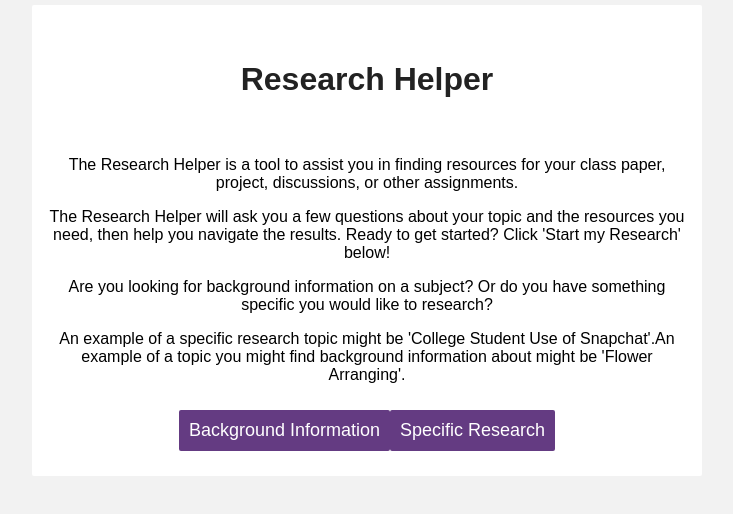
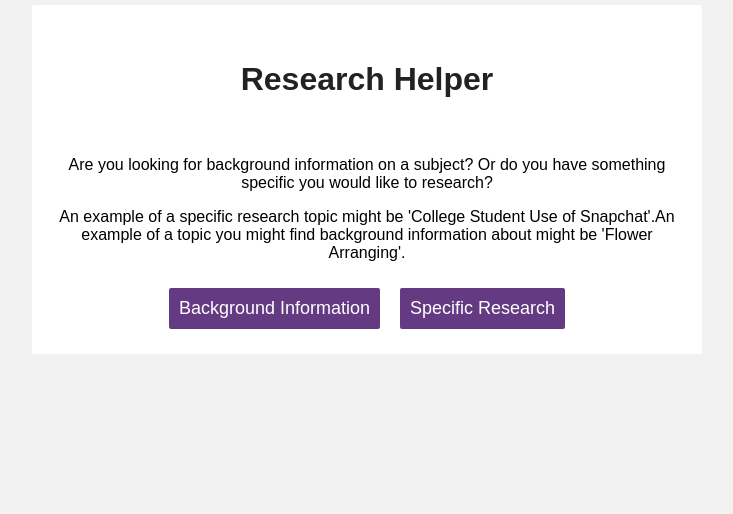
Before and after one commit to mdale-ebsco/research-helper, a React (Create React App) app: page / in a window 1280 px wide. Shown: the top 514 px of the page, without its empty margins (273-1006 px from the left). Built offline with nearby package versions, Linux system fonts and the light colour scheme.

Commit message:
Clean up

```diff
--- a/src/components/App.js
+++ b/src/components/App.js
@@ -6,13 +6,18 @@ import '../css/App.css';
 
 const machine = {
   start: {
-    BACKGROUND: 'researchstarter',
-    RESEARCH: 'eds'
+    RS_BTN: 'rsStart',
+    EDS_BTN: 'edsStart'
   },
-  researchstarter: {
-    SUBMITQUERY: 'rsResults',
+  rsStart: {
+    TOPIC_INPUT: 'rsSuccess',
   },
-  eds: {
+  rsSuccess: {
+    EDS_BTN: 'edsStart',
+    SOURCES: 'biblio',
+    RELATED: 'rsSuccess'
+  },
+  edsStart: {
     ANSWERQUESTION: 'edsResults',
     SUBMITQUERY: 'edsResults'
   }
@@ -32,10 +37,10 @@ class App extends Component {
 
     command(nextState, action) {
     switch (nextState) {
-      case 'researchstarter':
+      case 'rsStart':
         alert("Research Starter");
         break;
-      case 'eds':
+      case 'edsStart':
         alert("EDS");
         break;
       case 'null':
@@ -64,12 +69,6 @@ class App extends Component {
    }
  }
 
- handleSubmit(e) {
-    e.persist();
-    e.preventDefault();
-    this.setState({currentState: e.target.helperState});
-    this.transition({ type: e.target.name});
-  }
 
   renderStartPage(state){
     return(
@@ -77,16 +76,12 @@ class App extends Component {
         <p>Are you looking for background information on a subject? Or do you have something specific you would like to research?</p>
         <p><span className="example">An example of a specific research topic might be 'College Student Use of Snapchat'.</span><span className="example">An example of a topic you might find background information about might be 'Flower Arranging'.</span></p>
         <button
-            name="BACKGROUND"
-            helperState="researchstarter"
-            onClick={e => this.handleSubmit(e)}
+            onClick={() => this.transition({type: 'RS_BTN'})}
             >
             Background Information
           </button>
           <button
-            name="RESEARCH"
-            helperState="eds"
-            onClick={e => this.handleSubmit(e)}
+            onClick={() => this.transition({type: 'EDS_BTN'})}
             >
             Specific Research
           </button>
@@ -100,7 +95,6 @@ class App extends Component {
       <div className="research-helper">
         <Header heading="Research Helper"/>
         <div className="content">
-          <FormContainer/>
            {this.renderStartPage(helperState)}
         </div>
       </div>
--- a/src/css/App.css
+++ b/src/css/App.css
@@ -21,7 +21,7 @@ header {
 }
 
 button {
-  margin:10px 0;
+  margin:10px;
   padding:10px;
   border:none;
   background:#643B82;
```
